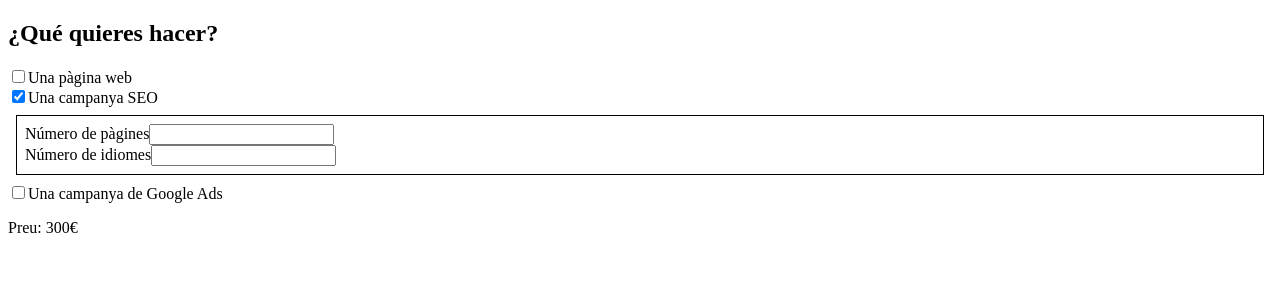
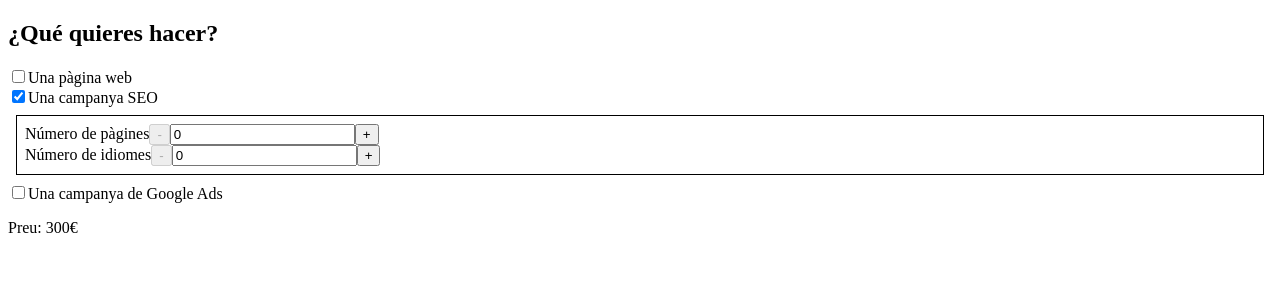
Before and after one commit to gemmabcr/IT-React-Sprint7, a React (Create React App) app in the folder pressupost/: page / in a window 1280 px wide. Both pictures are taken after a click on the checkbox "Una campanya SEO". Shown: the top 300 px of the page. Built offline with nearby package versions, Linux system fonts and the light colour scheme.

Commit message:
feat: added + - buttons & functions (ex3)

```diff
--- a/pressupost/src/App.js
+++ b/pressupost/src/App.js
@@ -30,7 +30,6 @@ function App() {
     })
   }
 
-  //web features
   function webHandleChange(event){
     const {name, value} = event.target
     setWebFormData(prevFormData => {
@@ -41,6 +40,44 @@ function App() {
           const updatedInput = {
             ...currentInput,
             quantity: parseInt(value),
+          }
+          newFormData.push(updatedInput)
+        } else {
+          newFormData.push(currentInput)
+        }
+      }
+      return newFormData
+    })
+  }
+
+  const decrement = (name) => {
+    setWebFormData(prevFormData => {
+      const newFormData = []
+      for (let i = 0; i < prevFormData.length; i++) {
+        const currentInput = prevFormData[i]
+        if (currentInput.name === name) {
+          const updatedInput = {
+            ...currentInput,
+            quantity: parseInt(currentInput.quantity)-1,
+          }
+          newFormData.push(updatedInput)
+        } else {
+          newFormData.push(currentInput)
+        }
+      }
+      return newFormData
+    })
+  }
+
+  const increment = (name) => {
+    setWebFormData(prevFormData => {
+      const newFormData = []
+      for (let i = 0; i < prevFormData.length; i++) {
+        const currentInput = prevFormData[i]
+        if (currentInput.name === name) {
+          const updatedInput = {
+            ...currentInput,
+            quantity: parseInt(currentInput.quantity)+1,
           }
           newFormData.push(updatedInput)
         } else {
@@ -76,7 +113,16 @@ function App() {
           <label htmlFor={item.name}>
             {item.product}
           </label>
-          {item.name === 'seo' && item.selected && <Panel data={webFormData} onChange={webHandleChange} />}
+          {
+            item.name === 'seo' &&
+            item.selected &&
+            <Panel
+              data={webFormData}
+              decrement={decrement}
+              increment={increment}
+              onChange={webHandleChange}
+            />
+          }
         </div>
       )}
       <p>Preu: {total}€</p>
--- a/pressupost/src/components/Panel/Panel.js
+++ b/pressupost/src/components/Panel/Panel.js
@@ -7,7 +7,7 @@ const Panel = styled.div `
   padding: 0.5rem;
 `;
 
-const PanelComponent = ({data, onChange}) => {
+const PanelComponent = ({data, onChange, decrement, increment}) => {
   return (
     <Panel>
       {
@@ -16,13 +16,15 @@ const PanelComponent = ({data, onChange}) => {
             <label htmlFor={input.name}>
               {input.label}
             </label>
+            <button disabled={input.quantity===0} onClick={() => decrement(input.name)}>-</button>
             <input
               id={input.name}
               name={input.name}
               onChange={onChange}
               type='number'
-              value={input.number}
+              value={input.quantity}
             />
+            <button onClick={() => increment(input.name)}>+</button>
           </div>
         )
       }
```
